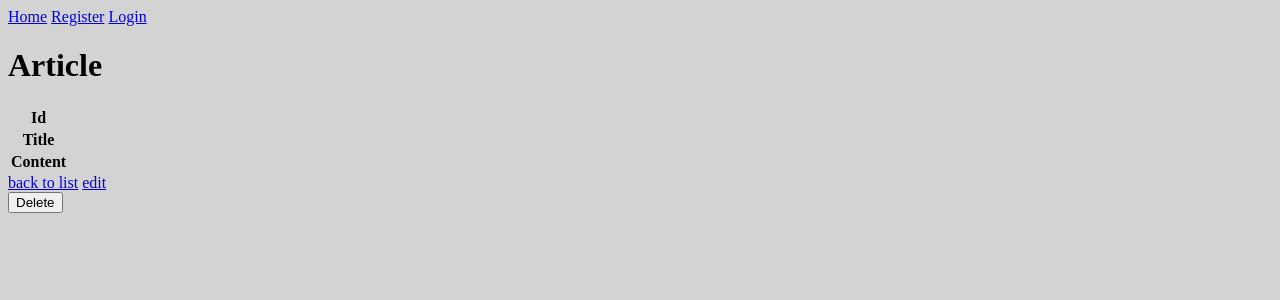
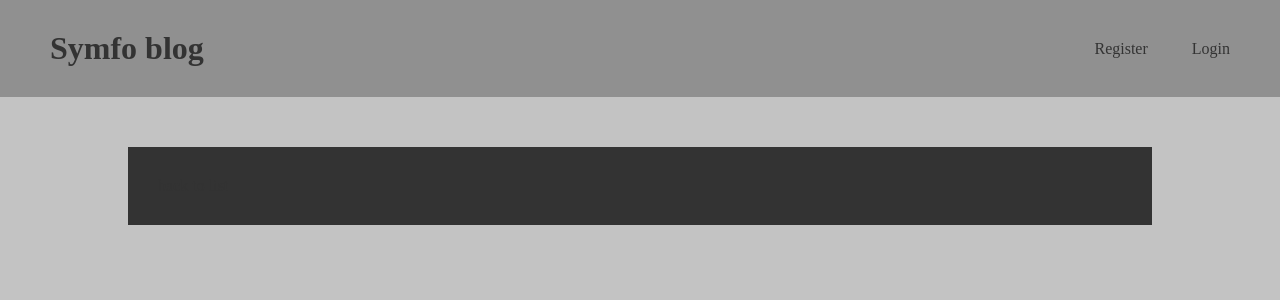
Before and after one commit to Noziho/symfony_blog, a Symfony app: template templates/article/show.html.twig in a window 1280 px wide. Shown: the top 300 px of the page. Run offline with Twig, Linux system fonts and the light colour scheme; the template is opened without the code that fills it, so the values that code supplies are empty; style sheets or scripts are compiled from the project's sources; some libraries are stand-ins or nearby versions.

Commit message:
User only read Author can delete edit and add article + access

```diff
--- a/assets/styles/app.scss
+++ b/assets/styles/app.scss
@@ -1,3 +1,65 @@
+html {
+    font-size: 62.5%;
+}
+
+* {
+    padding: 0;
+    margin: 0;
+    box-sizing: border-box;
+}
+
+* a {
+    text-decoration: none;
+    color: #333333;
+}
+
 body {
-    background-color: lightgray;
+    background-color: #c3c3c3;
+    font-size: 1.6rem;
 }
+
+header {
+    width: 100%;
+    padding: 3rem;
+    display: flex;
+    align-items: center;
+    justify-content: space-between;
+    background: #909090;
+
+    a {
+        margin-inline: 2rem;
+    }
+}
+
+.container {
+    width: 100%;
+    display: flex;
+    flex-flow: row wrap;
+}
+
+.articles_container {
+    width: 100%;
+    display: flex;
+    justify-content: center;
+    flex-flow: row wrap;
+}
+
+.article {
+    width: 80%;
+    display: flex;
+    padding: 3rem;
+    flex-flow: row wrap;
+    background: #333333;
+    color: #eff6ff;
+    margin-top: 5rem;
+    div {
+        width: 100%;
+    }
+
+}
+
+.edit_delete_container > a > button {
+    padding: 0.5rem;
+    cursor: pointer;
+    border: none;
+}
--- a/src/Controller/CommentaryController.php
+++ b/src/Controller/CommentaryController.php
@@ -3,7 +3,7 @@
 namespace App\Controller;
 
 use App\Entity\Commentary;
-use App\Form\Commentary1Type;
+use App\Form\CommentaryType;
 use App\Repository\CommentaryRepository;
 use Symfony\Bundle\FrameworkBundle\Controller\AbstractController;
 use Symfony\Component\HttpFoundation\Request;
@@ -25,7 +25,7 @@ class CommentaryController extends AbstractController
     public function new(Request $request, CommentaryRepository $commentaryRepository): Response
     {
         $commentary = new Commentary();
-        $form = $this->createForm(Commentary1Type::class, $commentary);
+        $form = $this->createForm(CommentaryType::class, $commentary);
         $form->handleRequest($request);
 
         if ($form->isSubmitted() && $form->isValid()) {
@@ -51,7 +51,7 @@ class CommentaryController extends AbstractController
     #[Route('/{id}/edit', name: 'app_commentary_edit', methods: ['GET', 'POST'])]
     public function edit(Request $request, Commentary $commentary, CommentaryRepository $commentaryRepository): Response
     {
-        $form = $this->createForm(Commentary1Type::class, $commentary);
+        $form = $this->createForm(CommentaryType::class, $commentary);
         $form->handleRequest($request);
 
         if ($form->isSubmitted() && $form->isValid()) {
--- a/src/Form/ArticleType.php
+++ b/src/Form/ArticleType.php
@@ -13,6 +13,7 @@ class ArticleType extends AbstractType
     {
         $builder
             ->add('title')
+            ->add('description')
             ->add('content')
         ;
     }
--- a/templates/article/show.html.twig
+++ b/templates/article/show.html.twig
@@ -3,28 +3,23 @@
 {% block title %}Article{% endblock %}
 
 {% block body %}
-    <h1>Article</h1>
 
-    <table class="table">
-        <tbody>
-            <tr>
-                <th>Id</th>
-                <td>{{ article.id }}</td>
-            </tr>
-            <tr>
-                <th>Title</th>
-                <td>{{ article.title }}</td>
-            </tr>
-            <tr>
-                <th>Content</th>
-                <td>{{ article.content }}</td>
-            </tr>
-        </tbody>
-    </table>
+    <div class="articles_container">
+        <div class="article">
+            <h1>{{ article.title }}</h1>
 
-    <a href="{{ path('app_article_index') }}">back to list</a>
+            <div class="article_content">
+                <p>{{ article.content }}</p>
+            </div>
 
-    <a href="{{ path('app_article_edit', {'id': article.id}) }}">edit</a>
+            {% if is_granted('ROLE_AUTHOR') %}
+                <a href="{{ path('app_article_edit', {'id': article.id}) }}">
+                    <button>Edit</button>
+                </a>
 
-    {{ include('article/_delete_form.html.twig') }}
+                {{ include('article/_delete_form.html.twig') }}
+            {% endif %}
+            <a href="{{ path('app_article_index') }}">back to list</a>
+        </div>
+    </div>
 {% endblock %}
--- a/templates/base.html.twig
+++ b/templates/base.html.twig
@@ -13,17 +13,23 @@
         {% endblock %}
     </head>
     <header>
-        <a href="/">Home</a>
-        {% if app.user %}
-            <a href="/logout">Logout</a>
+        <div>
+            <h1><a href="/">Symfo blog</a></h1>
+        </div>
+
+        <div>
+            {% if app.user %}
+                <a href="/logout">Logout</a>
             {% else %}
                 <a href="/register">Register</a>
                 <a href="/login">Login</a>
-        {% endif %}
-
+            {% endif %}
+        </div>
 
     </header>
     <body>
+    <div class="container">
         {% block body %}{% endblock %}
+    </div>
     </body>
 </html>
```
Also changed, not shown: migrations/Version20230301160227.php (added, +31 -0 lines), src/Controller/ArticleController.php (+25 -8 lines), src/Controller/HomeController.php (+5 -2 lines), src/Entity/Article.php (+15 -0 lines), src/Form/Article1Type.php (deleted, +0 -26 lines), src/Form/Commentary1Type.php (deleted, +0 -27 lines), templates/home/index.html.twig (+30 -1 lines), 1 other file.
